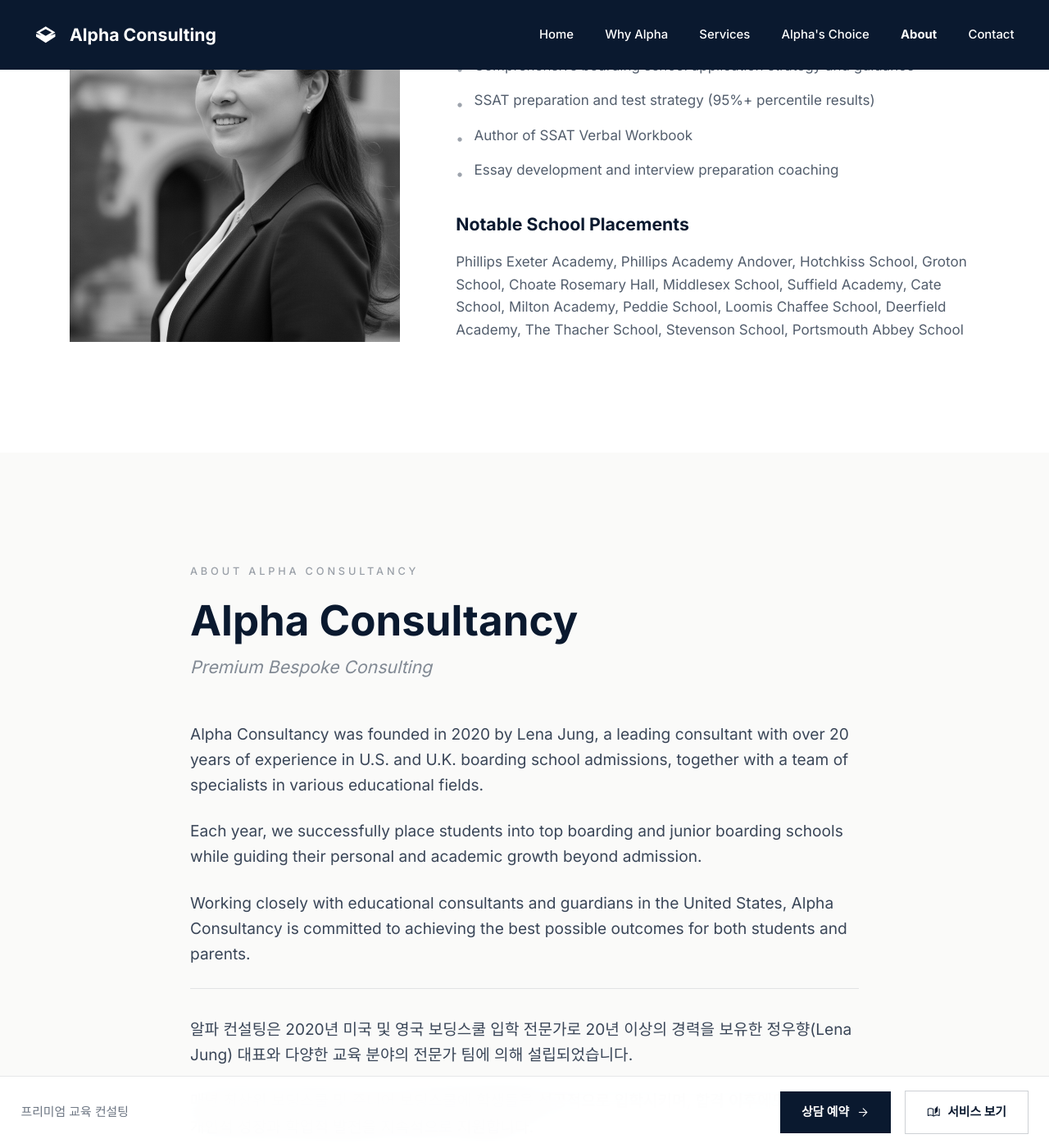
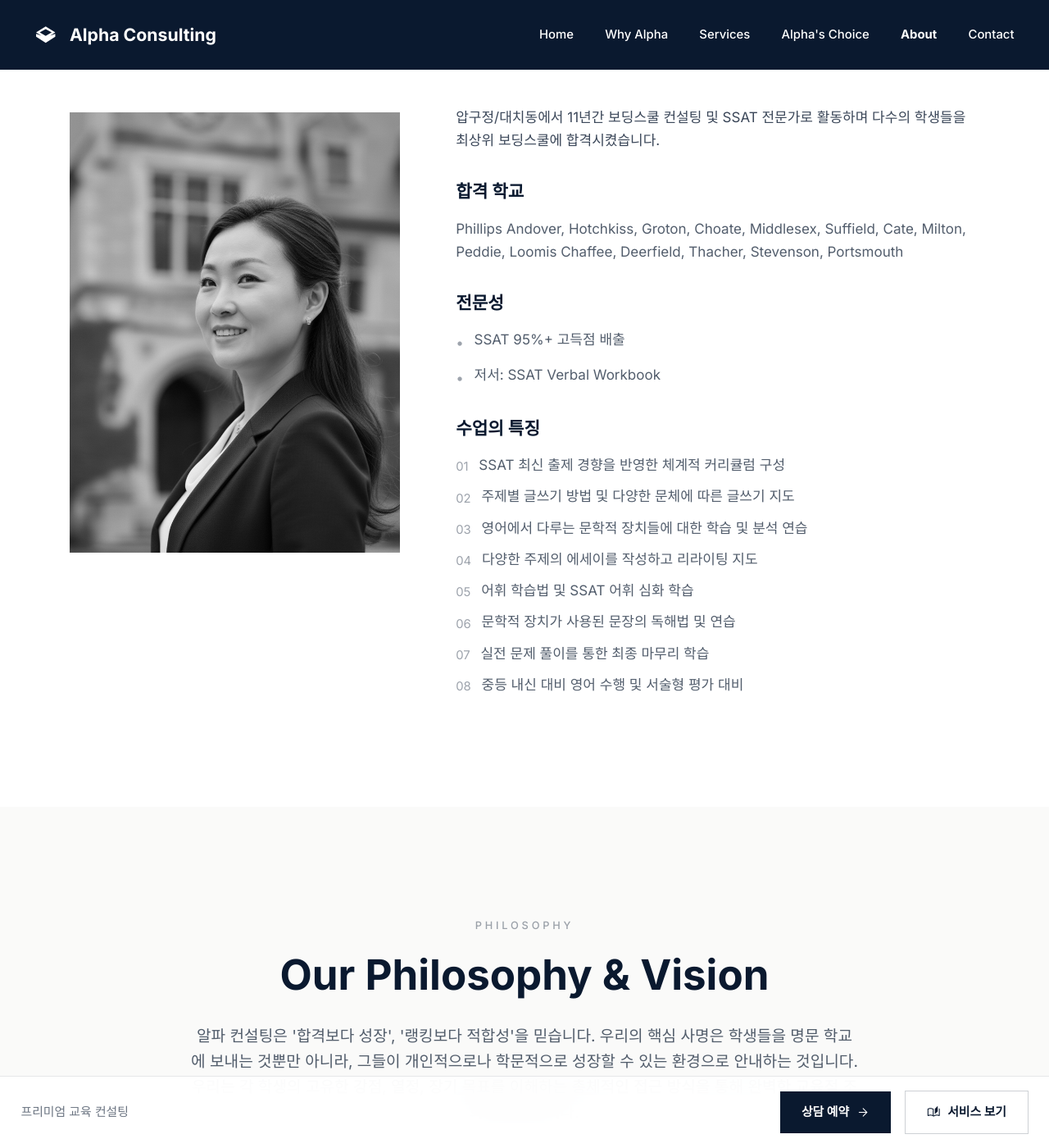
Before and after one commit to 48knot/github-48knot-pages, a Jekyll site: the page alpha/about.html, which Jekyll copies as it is, in a window 1280 px wide and 1400 px high, scrolled down 989 px. Shown: the whole window at 82% size. Built offline with Jekyll 4.4.1, drawn with Linux system fonts in a browser that asks for light colours; nearby versions of some CDN libraries; some web fonts are replaced; some of the changed text lies outside the part shown.

Commit message:
about, choice 디자인 변경

```diff
--- a/alpha/about.html
+++ b/alpha/about.html
@@ -69,17 +69,17 @@
 
 <main class="pb-24">
 <!-- Hero Section -->
-<section class="relative bg-royal-navy py-16 lg:py-20">
+<section class="relative bg-royal-navy py-32 lg:py-40">
 <div class="max-w-[1400px] mx-auto px-6 lg:px-20">
 <div class="max-w-4xl">
-<div class="mb-6">
+<div class="mb-8">
 <span class="text-white/50 text-xs font-body font-medium tracking-[0.3em] uppercase">About Us</span>
 </div>
-<h1 class="font-display text-4xl md:text-5xl lg:text-6xl font-bold leading-[1.05] text-white mb-6">
-Growth over Acceptance
+<h1 class="font-display text-5xl md:text-6xl lg:text-7xl xl:text-8xl font-bold leading-[1.05] text-white mb-8">
+Growth over<br/>Acceptance
 </h1>
-<p class="text-lg md:text-xl text-white/60 leading-relaxed max-w-2xl">
-학생들에게 완벽한 교육 환경을 찾아드립니다.
+<p class="text-xl md:text-2xl text-white/60 leading-relaxed max-w-2xl">
+총체적이고 개인화된 접근을 통해 학생들에게 완벽한 교육 환경을 찾아드립니다.
 </p>
 </div>
 </div>
@@ -98,52 +98,79 @@
 </div>
 <div class="lg:col-span-3">
 <div class="mb-12">
-<span class="text-royal-navy/40 dark:text-white/40 text-xs font-body font-medium tracking-[0.3em] uppercase mb-4 block">Founder & CEO</span>
+<span class="text-royal-navy/40 dark:text-white/40 text-xs font-body font-medium tracking-[0.3em] uppercase mb-4 block">Founder</span>
 <h2 class="font-display text-4xl md:text-5xl font-bold text-royal-navy dark:text-white mb-6">
-Lena Jung
+정우향 Lena Jung
 </h2>
-<p class="text-lg text-royal-navy/60 dark:text-white/60 leading-relaxed mb-2">
-MSc in Energy Economics, University of London
-</p>
-<p class="text-base text-royal-navy/50 dark:text-white/50 leading-relaxed">
-20+ Years of Experience in U.S. & U.K. Boarding School Admissions
+<p class="text-lg text-royal-navy/60 dark:text-white/60 leading-relaxed">
+University of London MSc in Energy Economics
 </p>
 </div>
 
 <div class="space-y-8">
 <div>
-<p class="font-body text-lg text-royal-navy/80 dark:text-white/80 leading-relaxed">
-Lena Jung is a leading consultant specializing in U.S. and U.K. boarding school admissions with over two decades of expertise. She has successfully guided hundreds of students to gain acceptance at prestigious institutions including Phillips Exeter Academy, Phillips Academy Andover, Groton, Hotchkiss, and other top-tier boarding schools.
+<p class="font-body text-base text-royal-navy/80 dark:text-white/80 leading-relaxed">
+압구정/대치동에서 11년간 보딩스쿨 컨설팅 및 SSAT 전문가로 활동하며 다수의 학생들을 최상위 보딩스쿨에 합격시켰습니다.
 </p>
 </div>
 
 <div>
-<h3 class="font-display text-xl font-bold text-royal-navy dark:text-white mb-4">Expertise</h3>
+<h3 class="font-display text-xl font-bold text-royal-navy dark:text-white mb-4">합격 학교</h3>
+<p class="font-body text-base text-royal-navy/70 dark:text-white/70 leading-relaxed">
+Phillips Andover, Hotchkiss, Groton, Choate, Middlesex, Suffield, Cate, Milton, Peddie, Loomis Chaffee, Deerfield, Thacher, Stevenson, Portsmouth
+</p>
+</div>
+
+<div>
+<h3 class="font-display text-xl font-bold text-royal-navy dark:text-white mb-4">전문성</h3>
 <ul class="space-y-3">
 <li class="flex items-start gap-3">
 <span class="text-royal-navy/40 dark:text-white/40 mt-1">•</span>
-<span class="font-body text-base text-royal-navy/70 dark:text-white/70">Comprehensive boarding school application strategy and guidance</span>
+<span class="font-body text-base text-royal-navy/70 dark:text-white/70">SSAT 95%+ 고득점 배출</span>
 </li>
 <li class="flex items-start gap-3">
 <span class="text-royal-navy/40 dark:text-white/40 mt-1">•</span>
-<span class="font-body text-base text-royal-navy/70 dark:text-white/70">SSAT preparation and test strategy (95%+ percentile results)</span>
-</li>
-<li class="flex items-start gap-3">
-<span class="text-royal-navy/40 dark:text-white/40 mt-1">•</span>
-<span class="font-body text-base text-royal-navy/70 dark:text-white/70">Author of SSAT Verbal Workbook</span>
-</li>
-<li class="flex items-start gap-3">
-<span class="text-royal-navy/40 dark:text-white/40 mt-1">•</span>
-<span class="font-body text-base text-royal-navy/70 dark:text-white/70">Essay development and interview preparation coaching</span>
+<span class="font-body text-base text-royal-navy/70 dark:text-white/70">저서: SSAT Verbal Workbook</span>
 </li>
 </ul>
 </div>
 
 <div>
-<h3 class="font-display text-xl font-bold text-royal-navy dark:text-white mb-4">Notable School Placements</h3>
-<p class="font-body text-base text-royal-navy/70 dark:text-white/70 leading-relaxed">
-Phillips Exeter Academy, Phillips Academy Andover, Hotchkiss School, Groton School, Choate Rosemary Hall, Middlesex School, Suffield Academy, Cate School, Milton Academy, Peddie School, Loomis Chaffee School, Deerfield Academy, The Thacher School, Stevenson School, Portsmouth Abbey School
-</p>
+<h3 class="font-display text-xl font-bold text-royal-navy dark:text-white mb-4">수업의 특징</h3>
+<ul class="space-y-3">
+<li class="flex items-start gap-3">
+<span class="text-royal-navy/40 dark:text-white/40 mt-1 text-sm">01</span>
+<span class="font-body text-base text-royal-navy/70 dark:text-white/70">SSAT 최신 출제 경향을 반영한 체계적 커리큘럼 구성</span>
+</li>
+<li class="flex items-start gap-3">
+<span class="text-royal-navy/40 dark:text-white/40 mt-1 text-sm">02</span>
+<span class="font-body text-base text-royal-navy/70 dark:text-white/70">주제별 글쓰기 방법 및 다양한 문체에 따른 글쓰기 지도</span>
+</li>
+<li class="flex items-start gap-3">
+<span class="text-royal-navy/40 dark:text-white/40 mt-1 text-sm">03</span>
+<span class="font-body text-base text-royal-navy/70 dark:text-white/70">영어에서 다루는 문학적 장치들에 대한 학습 및 분석 연습</span>
+</li>
+<li class="flex items-start gap-3">
+<span class="text-royal-navy/40 dark:text-white/40 mt-1 text-sm">04</span>
+<span class="font-body text-base text-royal-navy/70 dark:text-white/70">다양한 주제의 에세이를 작성하고 리라이팅 지도</span>
+</li>
+<li class="flex items-start gap-3">
+<span class="text-royal-navy/40 dark:text-white/40 mt-1 text-sm">05</span>
+<span class="font-body text-base text-royal-navy/70 dark:text-white/70">어휘 학습법 및 SSAT 어휘 심화 학습</span>
+</li>
+<li class="flex items-start gap-3">
+<span class="text-royal-navy/40 dark:text-white/40 mt-1 text-sm">06</span>
+<span class="font-body text-base text-royal-navy/70 dark:text-white/70">문학적 장치가 사용된 문장의 독해법 및 연습</span>
+</li>
+<li class="flex items-start gap-3">
+<span class="text-royal-navy/40 dark:text-white/40 mt-1 text-sm">07</span>
+<span class="font-body text-base text-royal-navy/70 dark:text-white/70">실전 문제 풀이를 통한 최종 마무리 학습</span>
+</li>
+<li class="flex items-start gap-3">
+<span class="text-royal-navy/40 dark:text-white/40 mt-1 text-sm">08</span>
+<span class="font-body text-base text-royal-navy/70 dark:text-white/70">중등 내신 대비 영어 수행 및 서술형 평가 대비</span>
+</li>
+</ul>
 </div>
 </div>
 </div>
@@ -151,40 +178,17 @@
 </div>
 </section>
 
-<!-- Company Introduction Section -->
+<!-- Philosophy Section -->
 <section class="relative bg-[#fafaf9] dark:bg-[#0f0f0f] py-24 lg:py-32">
 <div class="max-w-[1400px] mx-auto px-6 lg:px-20">
-<div class="max-w-3xl mx-auto">
-<span class="text-royal-navy/40 dark:text-white/40 text-xs font-body font-medium tracking-[0.3em] uppercase mb-6 block">About Alpha Consultancy</span>
-<h2 class="font-display text-4xl md:text-5xl font-bold text-royal-navy dark:text-white mb-4">
-Alpha Consultancy
+<div class="max-w-3xl mx-auto text-center">
+<span class="text-royal-navy/40 dark:text-white/40 text-xs font-body font-medium tracking-[0.3em] uppercase mb-6 block">Philosophy</span>
+<h2 class="font-display text-4xl md:text-5xl font-bold text-royal-navy dark:text-white mb-8">
+Our Philosophy & Vision
 </h2>
-<p class="font-display text-xl text-royal-navy/50 dark:text-white/50 mb-12 italic">
-Premium Bespoke Consulting
+<p class="font-body text-lg text-royal-navy/70 dark:text-white/70 leading-relaxed">
+알파 컨설팅은 '합격보다 성장', '랭킹보다 적합성'을 믿습니다. 우리의 핵심 사명은 학생들을 명문 학교에 보내는 것뿐만 아니라, 그들이 개인적으로나 학문적으로 성장할 수 있는 환경으로 안내하는 것입니다. 우리는 각 학생의 고유한 강점, 열정, 장기 목표를 이해하는 총체적인 접근 방식을 통해 완벽한 교육적 조화를 보장합니다.
 </p>
-<div class="space-y-6">
-<p class="font-body text-lg text-royal-navy/80 dark:text-white/80 leading-relaxed">
-Alpha Consultancy was founded in 2020 by Lena Jung, a leading consultant with over 20 years of experience in U.S. and U.K. boarding school admissions, together with a team of specialists in various educational fields.
-</p>
-<p class="font-body text-lg text-royal-navy/80 dark:text-white/80 leading-relaxed">
-Each year, we successfully place students into top boarding and junior boarding schools while guiding their personal and academic growth beyond admission.
-</p>
-<p class="font-body text-lg text-royal-navy/80 dark:text-white/80 leading-relaxed">
-Working closely with educational consultants and guardians in the United States, Alpha Consultancy is committed to achieving the best possible outcomes for both students and parents.
-</p>
-
-<div class="border-t border-royal-navy/10 dark:border-white/10 pt-8 mt-8 space-y-6">
-<p class="font-body text-lg text-royal-navy/80 dark:text-white/80 leading-relaxed">
-알파 컨설팅은 2020년 미국 및 영국 보딩스쿨 입학 전문가로 20년 이상의 경력을 보유한 정우향(Lena Jung) 대표와 다양한 교육 분야의 전문가 팀에 의해 설립되었습니다.
-</p>
-<p class="font-body text-lg text-royal-navy/80 dark:text-white/80 leading-relaxed">
-매년 최상위 보딩스쿨 및 주니어 보딩스쿨에 학생들을 성공적으로 입학시키며, 합격 이후에도 학생들의 개인적 성장과 학업적 발전을 지속적으로 지원합니다.
-</p>
-<p class="font-body text-lg text-royal-navy/80 dark:text-white/80 leading-relaxed">
-미국 현지의 교육 컨설턴트 및 가디언과 긴밀히 협력하며, 알파 컨설팅은 학생과 학부모 모두에게 최상의 결과를 제공하기 위해 최선을 다하고 있습니다.
-</p>
-</div>
-</div>
 </div>
 </div>
 </section>
```
Also changed, not shown: other parts of alpha/about.html (+2 -2 lines), alpha/choice.html (+8 -8 lines).
